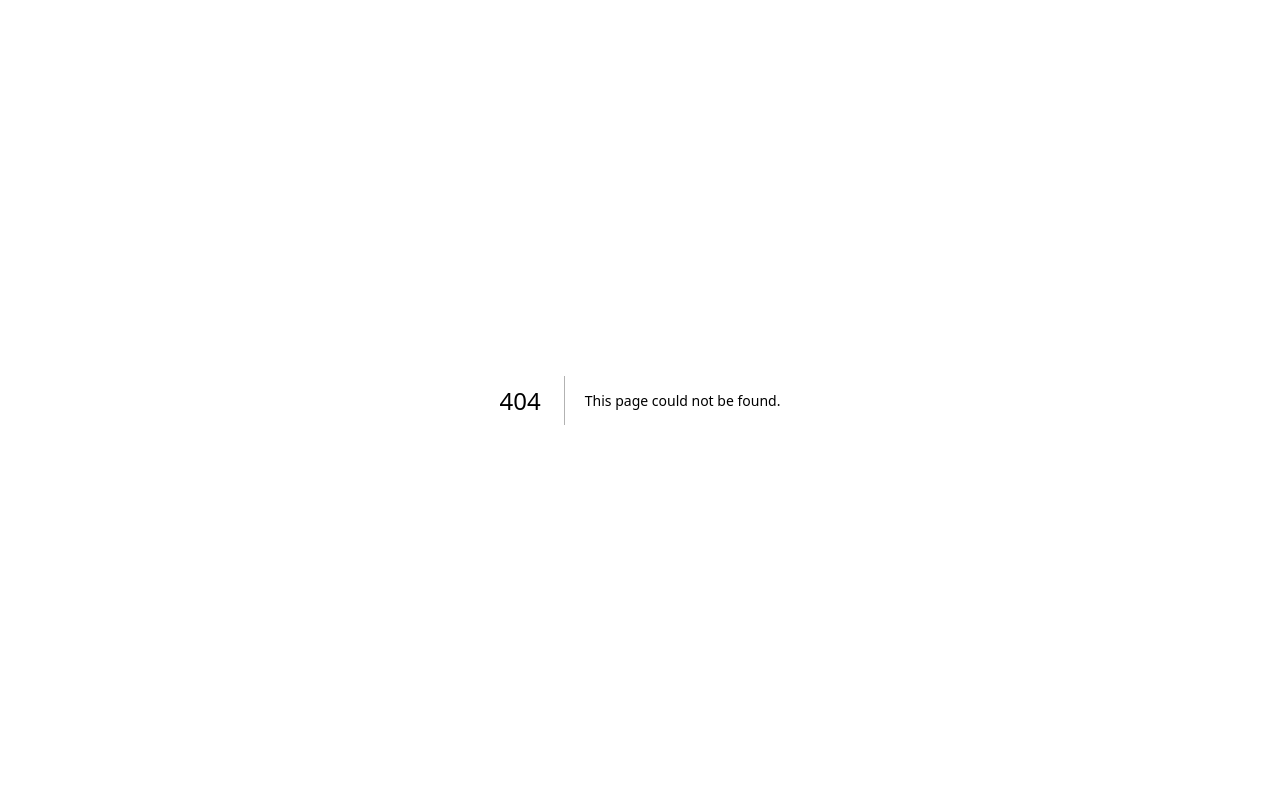
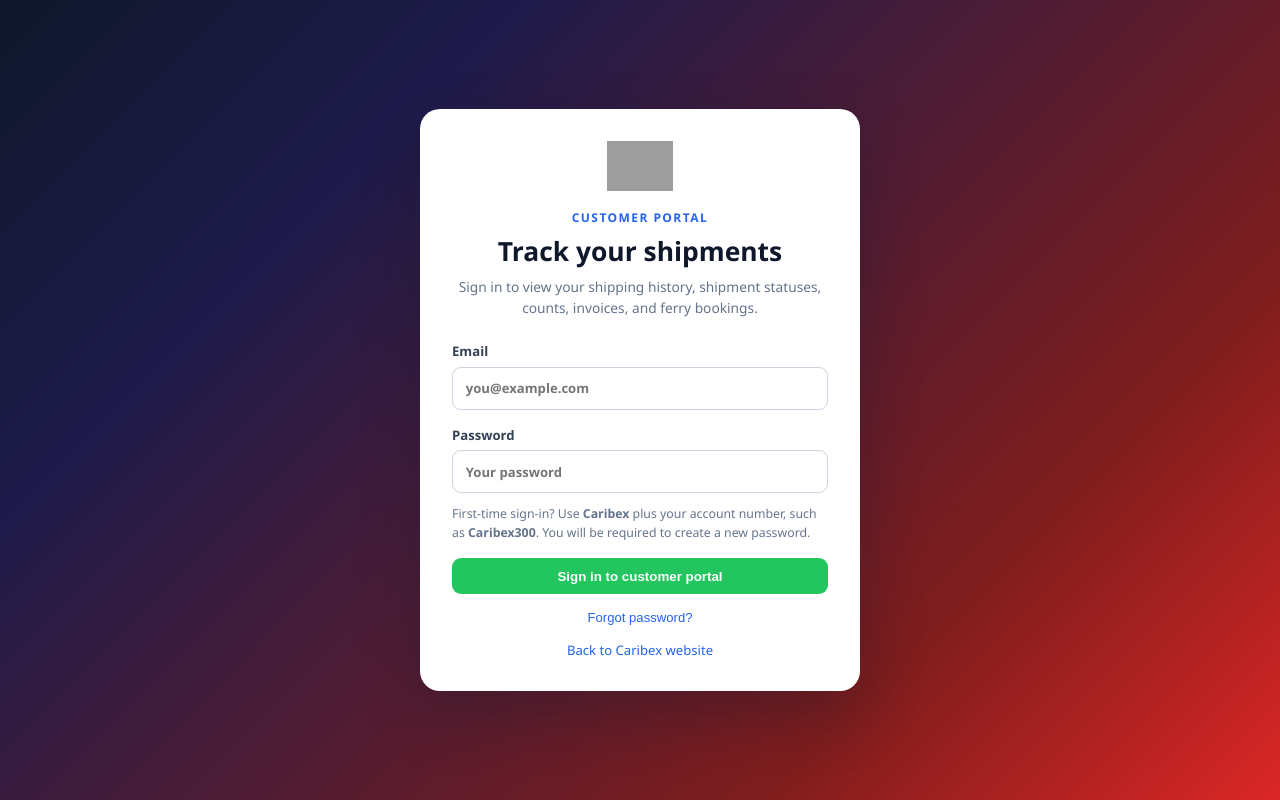
Before and after one commit to islandboyseafoodmarket-glitch/caribex2, a Next.js app: page /portal/login in a window 1280 px wide. Before the commit this address had no page. Built offline with nearby package versions, Linux system fonts and the light colour scheme; no server answers; grey boxes are pictures that could not be loaded.

Commit message:
Separate customer portal login from staff login

```diff
--- a/app/globals.css
+++ b/app/globals.css
@@ -3178,3 +3178,19 @@
 .portal-first-login h2 { color: #1e3a8a; }
 .portal-first-login p { color: #475569; line-height: 1.5; }
 .portal-error { display: block; margin-top: .6rem; color: #b91c1c; }
+
+.customer-login-page { min-height: 100vh; display: grid; place-items: center; padding: 24px; background: linear-gradient(135deg, #0f172a 0%, #1e1b4b 25%, #7f1d1d 75%, #dc2626 100%); }
+.customer-login-card { width: min(100%, 440px); padding: 32px; border-radius: 20px; background: #fff; box-shadow: 0 24px 60px rgba(15,23,42,.3); }
+.customer-login-card > img { display: block; width: 165px; height: 50px; margin: 0 auto 18px; object-fit: contain; }
+.customer-login-eyebrow { margin: 0; color: #2563eb; font-size: .75rem; font-weight: 800; letter-spacing: .12em; text-align: center; text-transform: uppercase; }
+.customer-login-card h1 { margin: .45rem 0 .5rem; color: #0f172a; font-size: 1.65rem; text-align: center; }
+.customer-login-intro { margin: 0 0 1.5rem; color: #64748b; font-size: .86rem; line-height: 1.5; text-align: center; }
+.customer-login-card form { display: flex; flex-direction: column; gap: 1rem; }
+.customer-login-card label { display: flex; flex-direction: column; gap: .4rem; color: #334155; font-size: .82rem; font-weight: 700; }
+.customer-login-card input { padding: .72rem .8rem; border: 1px solid #cbd5e1; border-radius: 9px; color: #0f172a; font: inherit; }
+.customer-login-card input:focus { outline: 2px solid #bfdbfe; border-color: #2563eb; }
+.customer-login-help { margin: -.25rem 0 0; color: #64748b; font-size: .77rem; line-height: 1.5; }
+.customer-login-link, .customer-login-back { display: block; margin: 1rem auto 0; border: 0; background: transparent; color: #2563eb; font-size: .82rem; text-align: center; text-decoration: none; cursor: pointer; }
+.customer-login-error, .customer-login-success { margin: .9rem 0 0; font-size: .82rem; text-align: center; }
+.customer-login-error { color: #b91c1c; }
+.customer-login-success { color: #166534; }
--- a/app/page.tsx
+++ b/app/page.tsx
@@ -311,7 +311,7 @@
             <Link href="/registro-cliente" className="nav-btn">
               {t("nav.registroClientes")}
             </Link>
-            <Link href="/portal" className="nav-btn">
+            <Link href="/portal/login" className="nav-btn">
               Customer portal
             </Link>
             <Link href="/login" className="nav-btn">
--- /dev/null
+++ b/app/portal/login/page.tsx
@@ -0,0 +1,38 @@
+"use client";
+
+import { FormEvent, useState } from "react";
+import Image from "next/image";
+import Link from "next/link";
+import { useRouter } from "next/navigation";
+import { supabase } from "../../../lib/supabaseClient";
+
+export default function CustomerPortalLoginPage() {
+  const router = useRouter();
+  const [email, setEmail] = useState("");
+  const [password, setPassword] = useState("");
+  const [error, setError] = useState<string | null>(null);
+  const [message, setMessage] = useState<string | null>(null);
+  const [loading, setLoading] = useState(false);
+
+  async function submit(event: FormEvent) {
+    event.preventDefault();
+    setLoading(true); setError(null); setMessage(null);
+    const { data, error: signInError } = await supabase.auth.signInWithPassword({ email: email.trim().toLowerCase(), password });
+    if (signInError || !data.user) {
+      await fetch("/api/customer-login-events", { method: "POST", headers: { "Content-Type": "application/json" }, body: JSON.stringify({ email }) });
+      setError("We could not sign you in. Use your registered email and your Caribex account password."); setLoading(false); return;
+    }
+    const { data: customer, error: customerError } = await supabase.from("numero_cliente").select("id").eq("email", email.trim().toLowerCase()).maybeSingle();
+    if (customerError || !customer) { await supabase.auth.signOut(); setError("This login is not connected to a customer portal account."); setLoading(false); return; }
+    router.push("/portal");
+  }
+
+  async function forgotPassword() {
+    if (!email) { setError("Enter your registered email first."); return; }
+    const { error: resetError } = await supabase.auth.resetPasswordForEmail(email.trim().toLowerCase(), { redirectTo: `${window.location.origin}/portal` });
+    await fetch("/api/customer-portal", { method: "POST", headers: { "Content-Type": "application/json" }, body: JSON.stringify({ email }) });
+    setMessage(resetError ? "We could not send the reset link." : "Check your email for a password-reset link.");
+  }
+
+  return <main className="customer-login-page"><section className="customer-login-card"><Image src="/imagenes/logo.png" alt="Caribex Logistics Group" width={165} height={50} /><p className="customer-login-eyebrow">Customer portal</p><h1>Track your shipments</h1><p className="customer-login-intro">Sign in to view your shipping history, shipment statuses, counts, invoices, and ferry bookings.</p><form onSubmit={submit}><label>Email<input type="email" value={email} onChange={(event) => setEmail(event.target.value)} placeholder="you@example.com" required /></label><label>Password<input type="password" value={password} onChange={(event) => setPassword(event.target.value)} placeholder="Your password" required /></label><p className="customer-login-help">First-time sign-in? Use <strong>Caribex</strong> plus your account number, such as <strong>Caribex300</strong>. You will be required to create a new password.</p><button type="submit" className="portal-button" disabled={loading}>{loading ? "Signing in…" : "Sign in to customer portal"}</button></form><button type="button" className="customer-login-link" onClick={() => void forgotPassword()}>Forgot password?</button>{error && <p className="customer-login-error">{error}</p>}{message && <p className="customer-login-success">{message}</p>}<Link href="/" className="customer-login-back">Back to Caribex website</Link></section></main>;
+}
--- a/app/portal/page.tsx
+++ b/app/portal/page.tsx
@@ -19,7 +19,7 @@
   useEffect(() => { void load(); }, []);
   async function load() {
     const { data: session } = await supabase.auth.getSession();
-    if (!session.session) { window.location.href = "/login?next=/portal"; return; }
+    if (!session.session) { window.location.href = "/portal/login"; return; }
     setMustChangePassword(Boolean(session.session.user.user_metadata?.must_change_password));
     const response = await fetch("/api/customer-portal", { headers: { Authorization: `Bearer ${session.session.access_token}` }, cache: "no-store" });
     const body = await response.json();
```
Also changed, not shown: app/login/page.tsx (+2 -32 lines).
